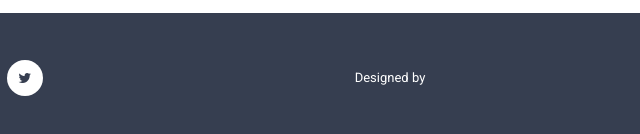
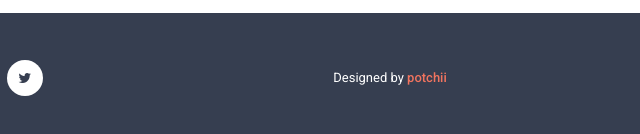
Before and after one commit to potchii/jjr8.github.io, a website with bundled scripts: page index.html in a window 1280 px wide. Shown: the part 2133-2267 px from the top of the page, 640-1280 px from the left. Built offline with nearby package versions, Linux system fonts and the light colour scheme.

Commit message:
misc changes

```diff
--- a/css/templatemo-style.css
+++ b/css/templatemo-style.css
@@ -1,10 +1,8 @@
-/*
+/***********
 
-Victory Template
+JJR8
 
-http://www.templatemo.com/tm-507-victory
-
-*/
+*************/
 
 * {
     margin: 0;
@@ -15,6 +13,9 @@ http://www.templatemo.com/tm-507-victory
 body {
 	overflow-x: hidden;
 	background-color: #fff;
+}
+html {
+	scroll-behavior: smooth;
 }
 
 ul {
--- a/index.html
+++ b/index.html
@@ -20,11 +20,12 @@
 
         <script src="js/vendor/modernizr-2.8.3-respond-1.4.2.min.js"></script>
 
-        <style>
+      <!-- dropdown menu scroll behaviour -->
+        <!-- <style>
             html{
                 scroll-behavior: smooth;
             }
-        </style>
+        </style> -->
     </head>
 
 <body>
@@ -255,7 +256,7 @@
                     </ul>
                 </div>
                 <div class="col-md-4">
-                    <p>Designed by <em></em></p>
+                    <p>Designed by <em>potchii</em></p>
                 </div>
             </div>
         </div>
```
Also changed, not shown: menu.html (+4 -3 lines), contact.html (line endings or trailing spaces).
